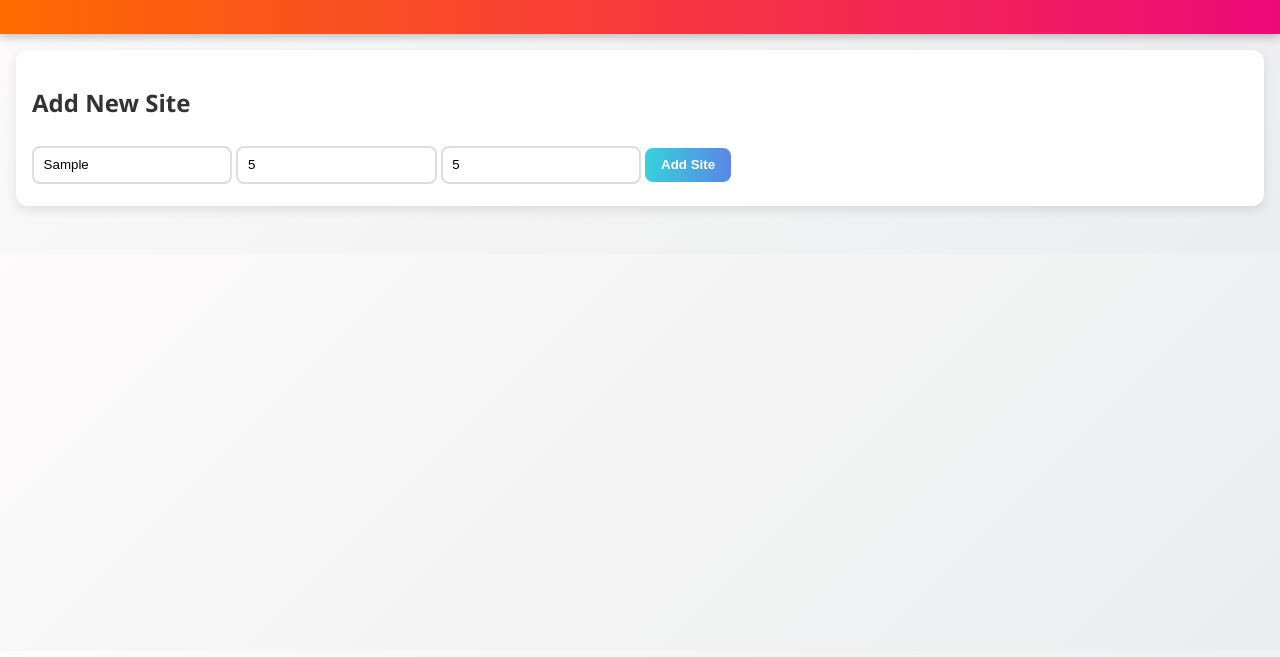
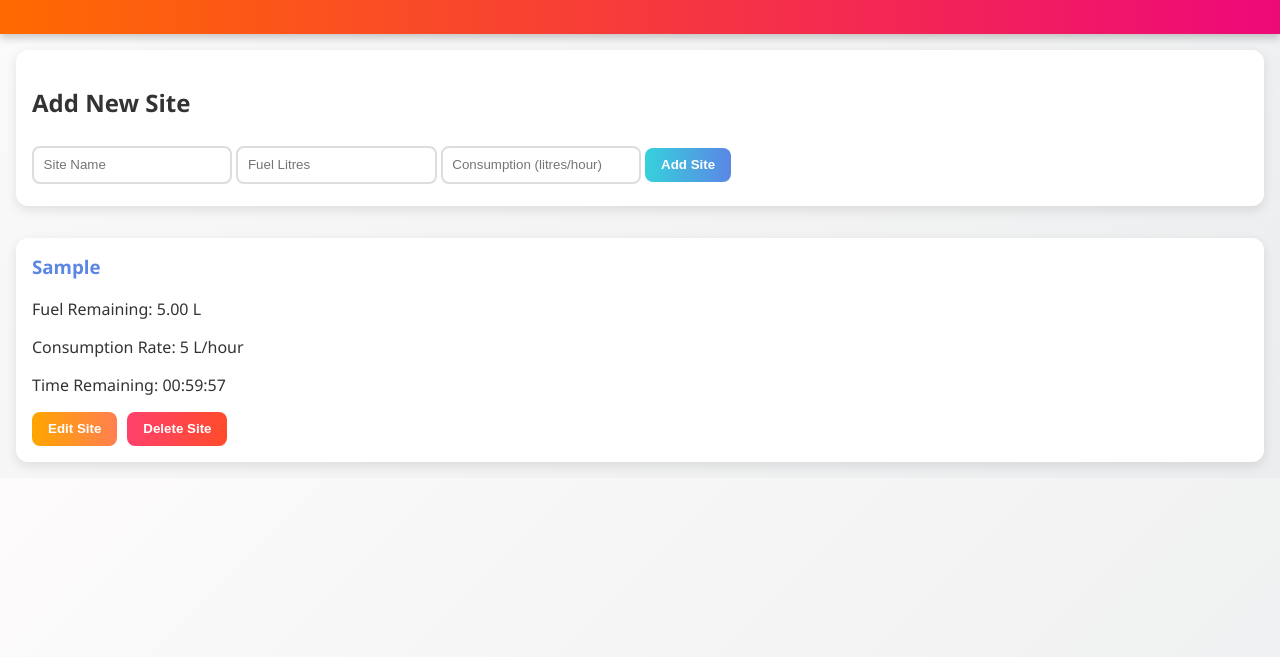
Before and after one commit to franklin981/Site_manager, a plain HTML site: page index.html in a window 1280 px wide. Both pictures are taken after typing "Sample", "5", "5" into the empty fields and a click on the button "Add Site". Shown: the part 143-800 px from the top of the page. Drawn offline with Linux system fonts and the light colour scheme.

Commit message:
Add files via upload

```diff
--- a/index.html
+++ b/index.html
@@ -4,7 +4,7 @@
   <meta charset="UTF-8">
   <meta name="viewport" content="width=device-width, initial-scale=1.0">
   <title>Network Site Manager</title>
-  <link rel="stylesheet" href="main.css">
+  <link rel="stylesheet" href="style.css">
 </head>
 <body>
   <header>
--- a/script.js
+++ b/script.js
@@ -1,12 +1,15 @@
 let sites = [];
 
+// Load sites from localStorage when page starts
 window.onload = function() {
   const savedSites = localStorage.getItem('sites');
   if (savedSites) {
     sites = JSON.parse(savedSites);
     renderSites();
-    restartAllGenerators(); // 🔥 restart after reload
+    restartAllGenerators(); // restart timers after reload
   }
+
+  // Attach event listener globally
   document.getElementById('addBtn').addEventListener('click', addSite);
 };
 
@@ -14,11 +17,42 @@ function saveSites() {
   localStorage.setItem('sites', JSON.stringify(sites));
 }
 
+function addSite() {
+  const name = document.getElementById('siteName').value.trim();
+  const fuel = parseFloat(document.getElementById('fuelLitres').value);
+  const rate = parseFloat(document.getElementById('consumptionRate').value);
+
+  if (!name || isNaN(fuel) || isNaN(rate)) {
+    alert("Please fill all fields correctly.");
+    return;
+  }
+
+  const site = {
+    name,
+    fuel,
+    rate,
+    remainingFuel: fuel,
+    running: true,
+    interval: null,
+    editing: false
+  };
+
+  sites.push(site);
+  saveSites();
+  renderSites();
+  startGenerator(sites.length - 1);
+
+  // Clear form
+  document.getElementById('siteName').value = '';
+  document.getElementById('fuelLitres').value = '';
+  document.getElementById('consumptionRate').value = '';
+}
+
 function renderSites() {
   const container = document.getElementById('siteContainer');
   container.innerHTML = '';
 
-  // 🔥 Clear all old intervals before re-render
+  // Clear old intervals before re-render
   sites.forEach(site => {
     if (site.interval) {
       clearInterval(site.interval);
@@ -59,7 +93,7 @@ function renderSites() {
     updateTimerDisplay(index);
   });
 
-  // 🔥 Restart all running generators after re-render
+  // Restart all running generators after re-render
   restartAllGenerators();
 }
 
@@ -95,7 +129,7 @@ function deleteSite(index) {
   clearInterval(sites[index].interval);
   sites.splice(index, 1);
   saveSites();
-  renderSites(); // 🔥 re-render and restart all
+  renderSites(); // re-render and restart all
 }
 
 function editSite(index) {
@@ -114,7 +148,7 @@ function saveEdit(index) {
 
   sites[index].editing = false;
   saveSites();
-  renderSites(); // 🔥 re-render and restart all
+  renderSites(); // re-render and restart all
 }
 
 function updateTimerDisplay(index) {
--- /dev/null
+++ b/style.css
@@ -0,0 +1,97 @@
+body {
+  font-family: 'Segoe UI', Arial, sans-serif;
+  margin: 0;
+  padding: 0;
+  background: linear-gradient(135deg, #fdfbfb 0%, #ebedee 100%);
+  color: #333;
+}
+
+header {
+  background: linear-gradient(90deg, #ff6a00, #ee0979);
+  color: #fff;
+  padding: 1.5rem;
+  text-align: center;
+  font-size: 1.5rem;
+  font-weight: bold;
+  letter-spacing: 1px;
+  box-shadow: 0 4px 8px rgba(0,0,0,0.2);
+}
+
+.form-section {
+  margin: 1rem;
+  background: #ffffff;
+  padding: 1rem;
+  border-radius: 12px;
+  box-shadow: 0 4px 12px rgba(0,0,0,0.1);
+}
+
+input {
+  padding: 0.6rem;
+  margin: 0.4rem 0;
+  border: 2px solid #ddd;
+  border-radius: 8px;
+  transition: border-color 0.3s ease, box-shadow 0.3s ease;
+}
+
+input:focus {
+  border-color: #ff6a00;
+  box-shadow: 0 0 8px rgba(255,106,0,0.4);
+  outline: none;
+}
+
+button {
+  padding: 0.6rem 1rem;
+  border: none;
+  border-radius: 8px;
+  background: linear-gradient(90deg, #36d1dc, #5b86e5);
+  color: #fff;
+  font-weight: bold;
+  cursor: pointer;
+  transition: transform 0.2s ease, box-shadow 0.3s ease;
+}
+
+button:hover {
+  transform: translateY(-2px);
+  box-shadow: 0 6px 12px rgba(0,0,0,0.2);
+}
+
+button.delete {
+  background: linear-gradient(90deg, #ff416c, #ff4b2b);
+}
+
+button.edit {
+  background: linear-gradient(90deg, #ffa500, #ff7f50);
+}
+
+.container {
+  padding: 1rem;
+  display: grid;
+  grid-template-columns: repeat(auto-fit, minmax(280px, 1fr));
+  gap: 1rem;
+}
+
+.site-card {
+  background: #ffffff;
+  padding: 1rem;
+  border-radius: 12px;
+  box-shadow: 0 4px 12px rgba(0,0,0,0.1);
+  transition: transform 0.2s ease, box-shadow 0.3s ease;
+}
+
+.site-card:hover {
+  transform: translateY(-4px);
+  box-shadow: 0 8px 16px rgba(0,0,0,0.2);
+}
+
+.site-card h3 {
+  margin-top: 0;
+  color: #5b86e5;
+}
+
+/* 🔥 Inline group for buttons and inputs */
+.inline-group {
+  display: flex;
+  gap: 10px;
+  align-items: center;
+  flex-wrap: wrap;
+}
```
